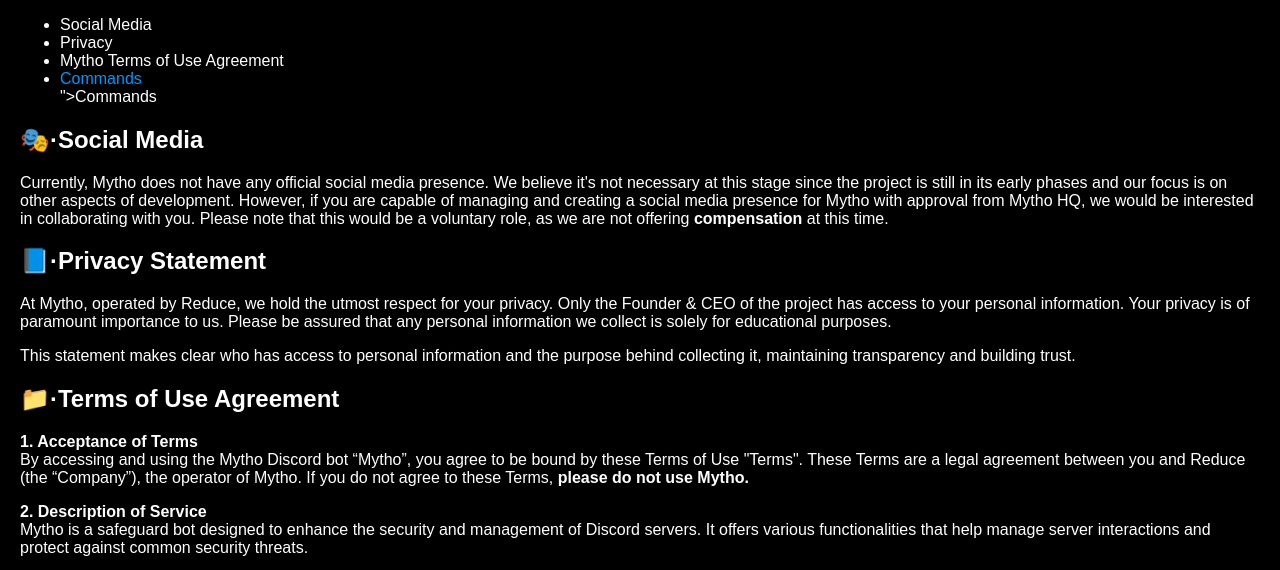
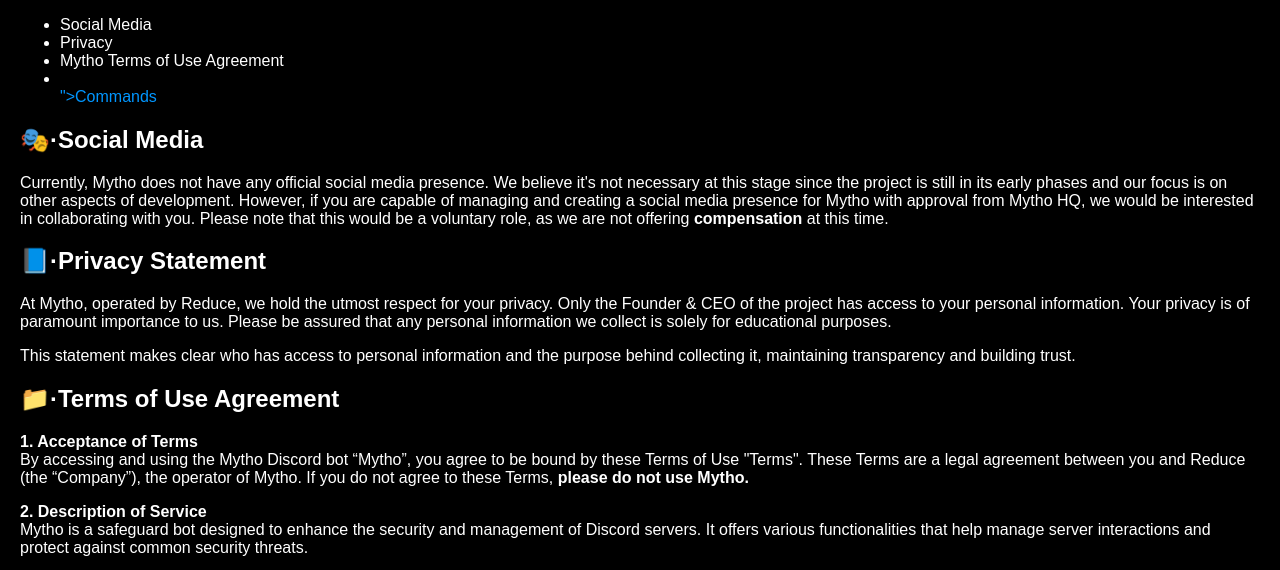
Before and after one commit to qvnsecret/Aesthetical-Commands, a plain HTML site: page index.html in a window 1280 px wide. Shown: the part 219-789 px from the top of the page. Drawn offline with Linux system fonts and the light colour scheme.

Commit message:
Update index.html

```diff
--- a/index.html
+++ b/index.html
@@ -31,7 +31,7 @@
         <li>Social Media</li>
         <li>Privacy</li>
         <li>Mytho Terms of Use Agreement</li>
-        <li><a href="<li><a href="commands.html">Commands</a></li>
+        <li><a href="<li><a href="commands.html</a></li>
 ">Commands</a></li>
     </ul>
 
```
